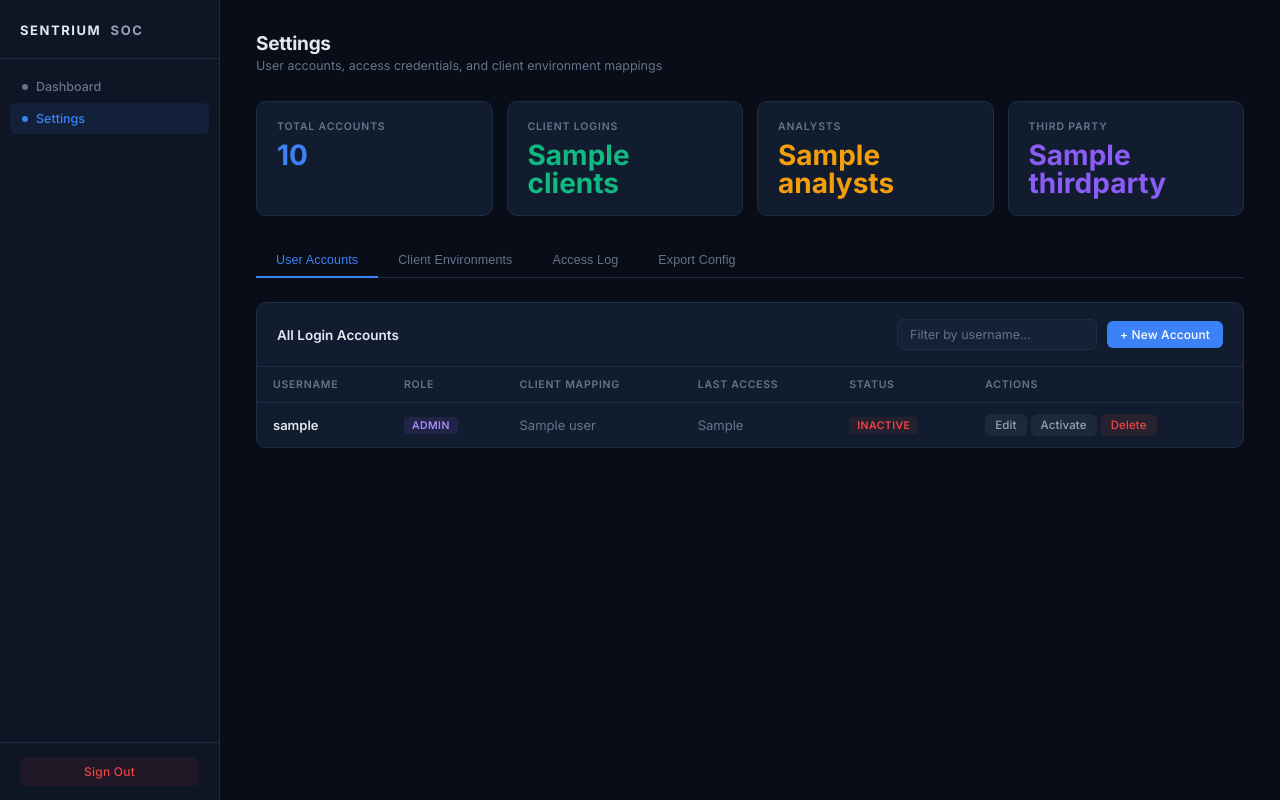
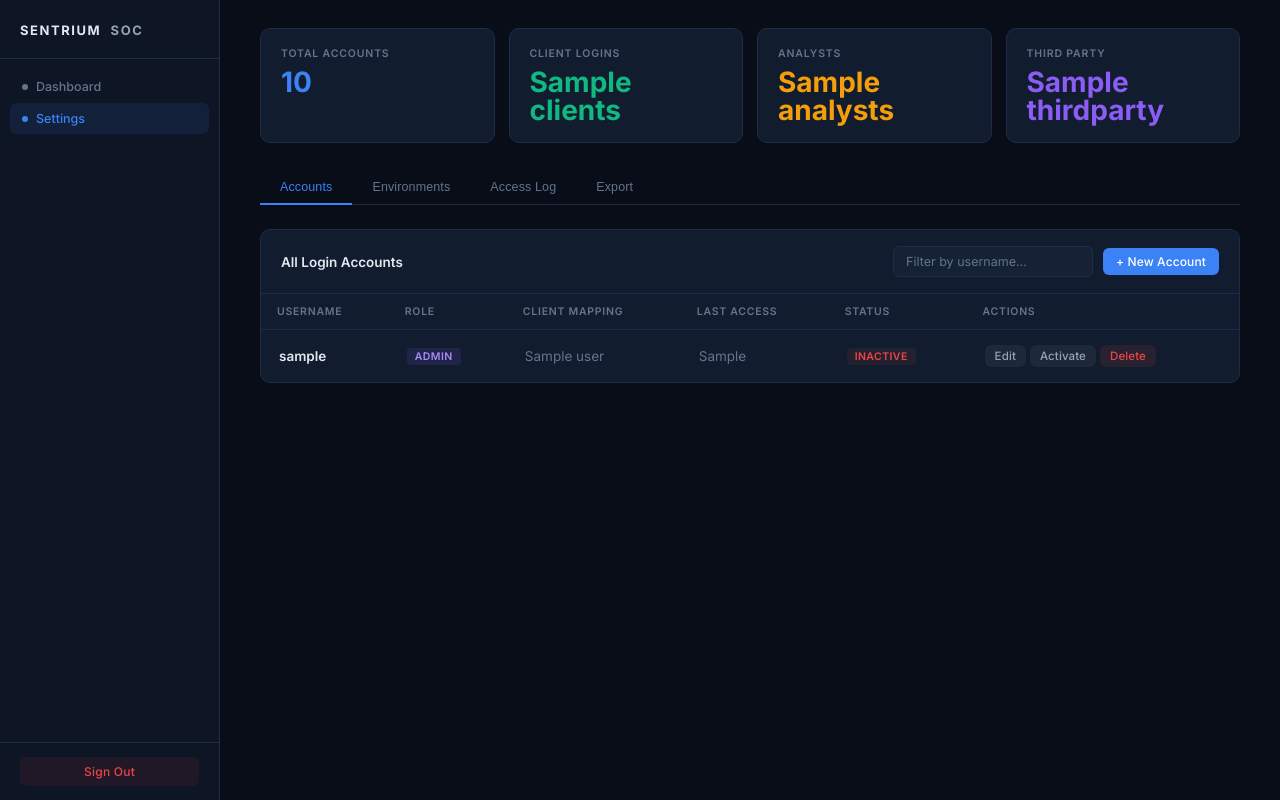
Before and after one commit to Olympiusss/Automation, a FastAPI app: template soc_dashboard/templates/settings.html in a window 1280 px wide. Run offline with FastAPI, Linux system fonts and the light colour scheme; the template is opened without the code that fills it: most values are stand-ins (such as "Sample title", 1, 10 or a date in 2020); some libraries are stand-ins or nearby versions.

Commit message:
polish: settings - stats first, no page header, auto-dismiss flash as JS toast, larger table rows, shorter tab labels

```diff
--- a/soc_dashboard/templates/settings.html
+++ b/soc_dashboard/templates/settings.html
@@ -31,15 +31,9 @@ body{font-family:'Inter',sans-serif;background:var(--bg);color:var(--text);displ
 .sb-logout:hover{background:rgba(239,68,68,.15)}
 
 /* Main */
-.main{margin-left:var(--sidebar);flex:1;padding:32px 36px;max-width:1200px}
-.ph{margin-bottom:28px}
-.ph-title{font-size:19px;font-weight:700;letter-spacing:-.3px;margin-bottom:3px}
-.ph-sub{color:var(--text3);font-size:12.5px}
+.main{margin-left:var(--sidebar);flex:1;padding:28px 40px;}
 
-/* Alert banners */
-.banner{padding:10px 16px;border-radius:8px;font-size:12.5px;font-weight:500;margin-bottom:20px}
-.banner-ok{background:rgba(16,185,129,.08);border:1px solid rgba(16,185,129,.2);color:var(--green)}
-.banner-err{background:rgba(239,68,68,.08);border:1px solid rgba(239,68,68,.2);color:var(--red)}
+
 
 /* Stat cards */
 .stats{display:grid;grid-template-columns:repeat(4,1fr);gap:14px;margin-bottom:28px}
@@ -70,7 +64,7 @@ thead th{text-align:left;font-size:10.5px;font-weight:600;letter-spacing:.07em;t
 tbody tr{border-bottom:1px solid rgba(255,255,255,.03);transition:.1s}
 tbody tr:last-child{border-bottom:none}
 tbody tr:hover{background:rgba(255,255,255,.02)}
-td{padding:11px 16px;font-size:13px}
+td{padding:15px 18px;font-size:13.5px}
 td strong{font-weight:600;color:var(--text)}
 .td-muted{color:var(--text3)}
 .empty{text-align:center;padding:40px;color:var(--text3);font-size:12.5px}
@@ -151,13 +145,9 @@ td strong{font-weight:600;color:var(--text)}
 </aside>
 
 <main class="main">
-  <div class="ph">
-    <div class="ph-title">Settings</div>
-    <div class="ph-sub">User accounts, access credentials, and client environment mappings</div>
-  </div>
 
-  {% if flash %}<div class="banner banner-ok">{{ flash }}</div>{% endif %}
-  {% if error %}<div class="banner banner-err">{{ error }}</div>{% endif %}
+  {% if flash %}<script>window._flashMsg='{{ flash }}';window._flashType='ok';</script>{% endif %}
+  {% if error %}<script>window._flashMsg='{{ error }}';window._flashType='err';</script>{% endif %}
 
   <div class="stats">
     <div class="stat"><div class="stat-l">Total Accounts</div><div class="stat-v c-blue">{{ stats.total }}</div></div>
@@ -167,10 +157,10 @@ td strong{font-weight:600;color:var(--text)}
   </div>
 
   <div class="tabs">
-    <button class="tab on" onclick="sw('users',this)">User Accounts</button>
-    <button class="tab" onclick="sw('clients',this)">Client Environments</button>
+    <button class="tab on" onclick="sw('users',this)">Accounts</button>
+    <button class="tab" onclick="sw('clients',this)">Environments</button>
     <button class="tab" onclick="sw('log',this)">Access Log</button>
-    <button class="tab" onclick="sw('export',this)">Export Config</button>
+    <button class="tab" onclick="sw('export',this)">Export</button>
   </div>
 
   <!-- Users -->
@@ -425,8 +415,10 @@ function cp(id) {
 function showToast(msg, type) {
   const t = document.getElementById('toast');
   t.textContent = msg; t.className = 'show ' + type;
-  setTimeout(() => t.className = '', 2500);
+  setTimeout(() => t.className = '', 3000);
 }
+// Auto-show server flash as dismissing toast
+if (window._flashMsg) showToast(window._flashMsg, window._flashType || 'ok');
 </script>
 </body>
 </html>
```
